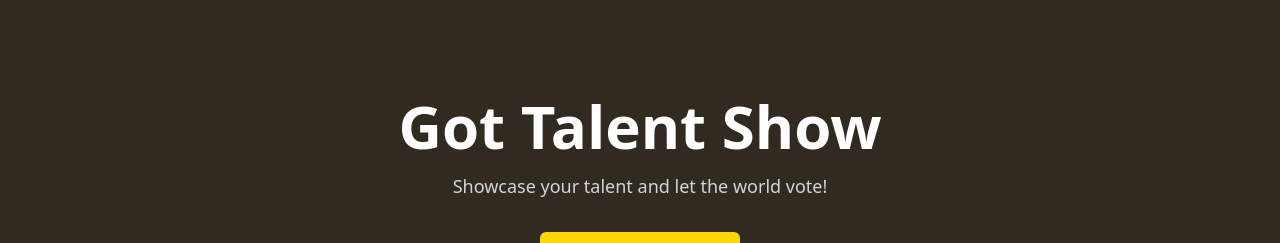
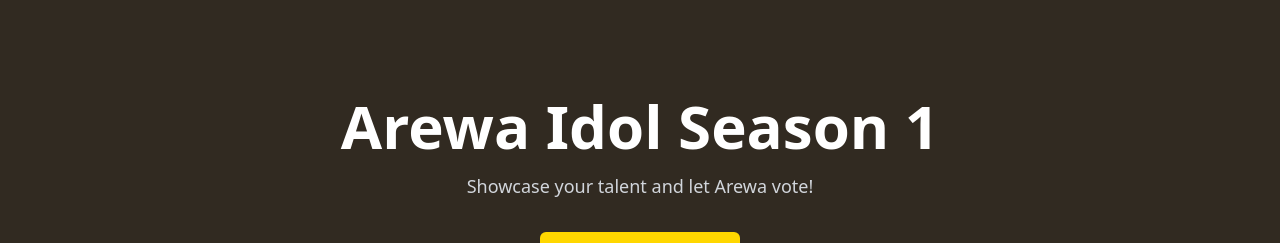
Before and after one commit to Mbrkrashid/talent-sparkle-showcase, a React (Vite) app: page / in a window 1280 px wide. Shown: the top 243 px of the page. Built offline with nearby package versions, Linux system fonts and the light colour scheme.

Commit message:
Update talent show name
Changed the talent show name to "Arewa Idol Season 1" in the relevant components.
[skip gpt_engineer]

```diff
--- a/src/pages/Index.tsx
+++ b/src/pages/Index.tsx
@@ -58,10 +58,10 @@ const Index = () => {
         <div className="absolute inset-0 bg-stage-gold/10" />
         <div className="absolute inset-0 bg-spotlight animate-spotlight" />
         <h1 className="relative text-4xl font-bold text-white sm:text-6xl">
-          Got Talent Show
+          Arewa Idol Season 1
         </h1>
         <p className="relative mt-4 text-lg text-gray-300">
-          Showcase your talent and let the world vote!
+          Showcase your talent and let Arewa vote!
         </p>
         <div className="relative mt-8">
           <UploadModal onUpload={handleUpload} />
```
